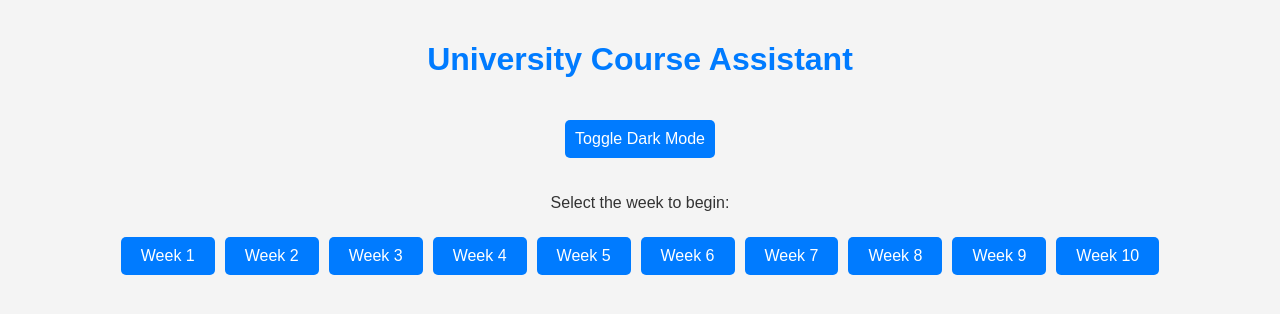
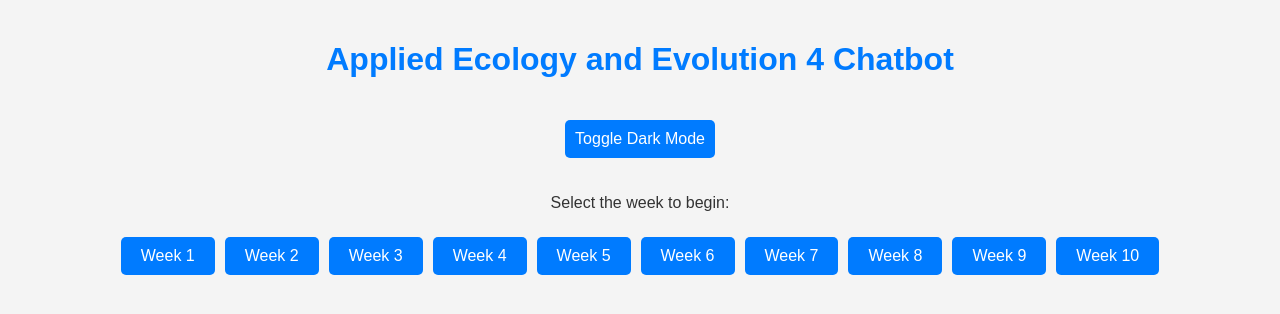
Before and after one commit to mcpseud/AEE4_Chatbot, a plain HTML site: page index.html in a window 1280 px wide. Drawn offline with Linux system fonts and the light colour scheme.

Commit message:
Update index.html

```diff
--- a/index.html
+++ b/index.html
@@ -186,7 +186,7 @@
 </head>
 <body>
 
-    <h1>University Course Assistant</h1>
+    <h1>Applied Ecology and Evolution 4 Chatbot</h1>
     <button id="dark-mode-toggle" onclick="toggleDarkMode()">Toggle Dark Mode</button>
     <p>Select the week to begin:</p>
 
```
